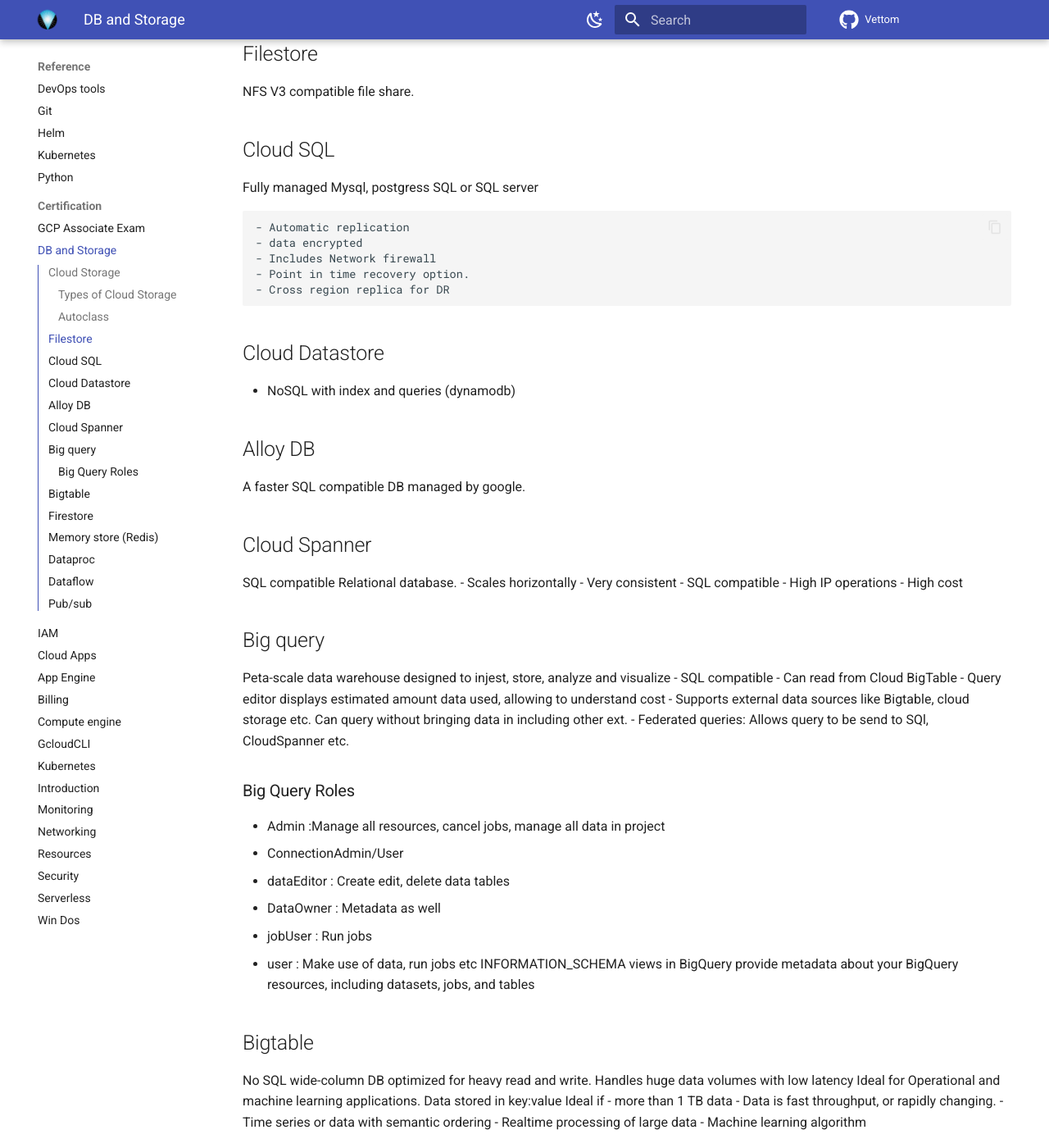
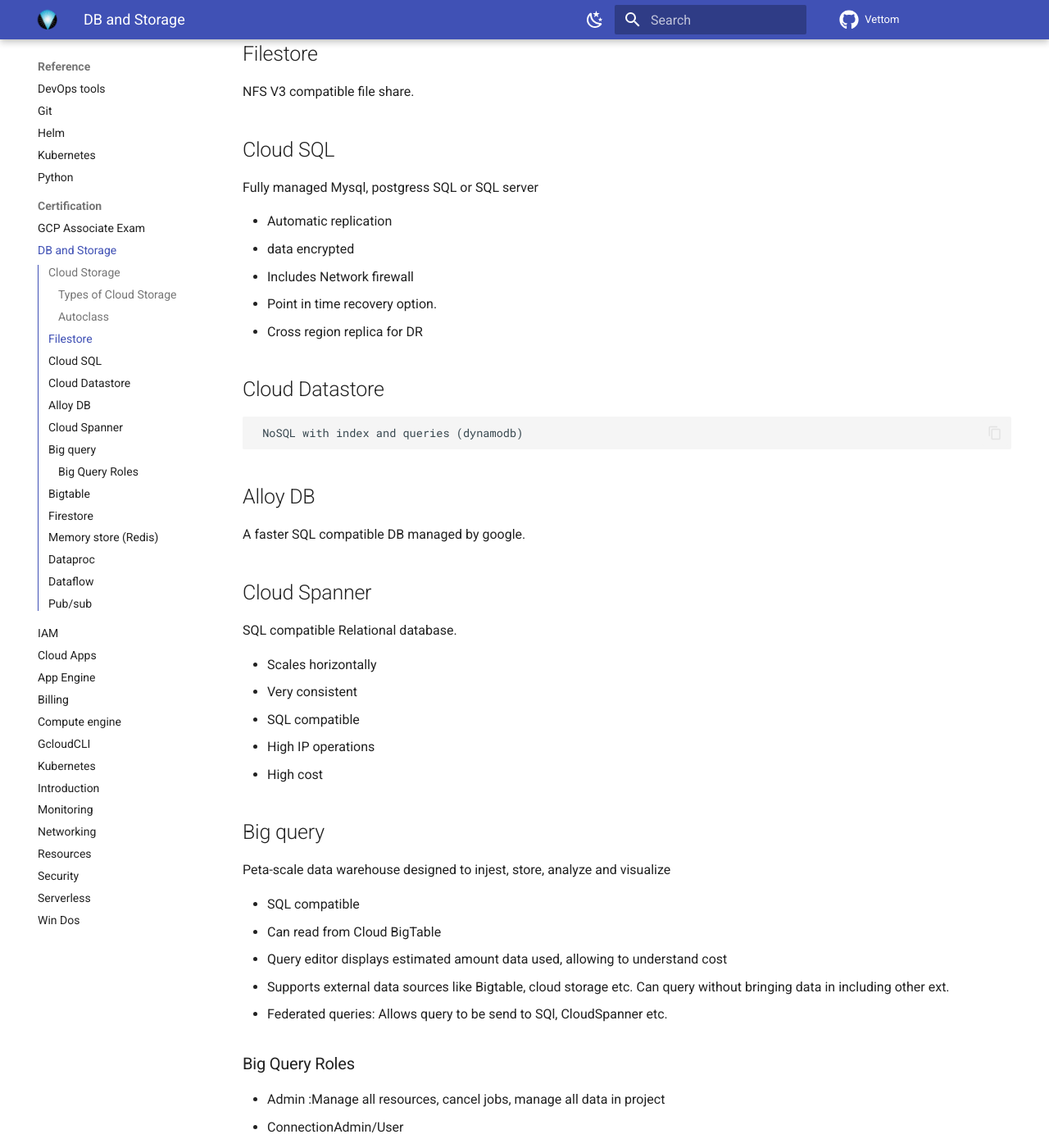
Before and after one commit to vettom/vettom.github.io, an MkDocs documentation site: the page built from docs/Reference/Certification/DB-storege.md, in a window 1280 px wide and 1400 px high, scrolled down 748 px. Shown: the whole window at 82% size. Built offline with MkDocs 1.6.1 and Material for MkDocs 9.7.7, drawn with Linux system fonts in a browser that asks for light colours.

Commit message:
Update by DV on Wed 23 Oct 2024 20:57:07 BST

```diff
--- a/docs/Reference/Certification/DB-storege.md
+++ b/docs/Reference/Certification/DB-storege.md
@@ -26,20 +26,21 @@
 ## Cloud SQL
 Fully managed Mysql, postgress SQL or SQL server
 
-    - Automatic replication
-    - data encrypted
-    - Includes Network firewall
-    - Point in time recovery option.
-    - Cross region replica for DR
+- Automatic replication
+- data encrypted
+- Includes Network firewall
+- Point in time recovery option.
+- Cross region replica for DR
 
 ## Cloud Datastore
-- NoSQL with index and queries (dynamodb)
+     NoSQL with index and queries (dynamodb)
 
 ## Alloy DB
 A faster SQL compatible DB managed by google.
 
 ## Cloud Spanner
 SQL compatible Relational database.
+
 - Scales horizontally
 - Very consistent
 - SQL compatible
@@ -48,6 +49,7 @@
 
 ## Big query
 Peta-scale data warehouse designed to injest, store, analyze and visualize
+
 - SQL compatible
 - Can read from Cloud BigTable
 - Query editor displays estimated amount data used, allowing to understand cost
```
